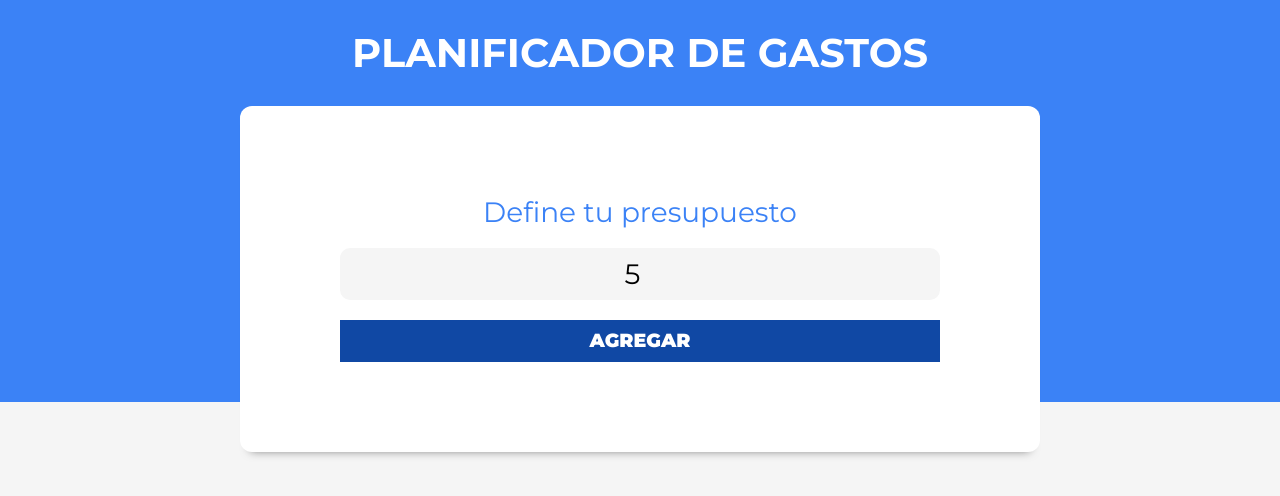
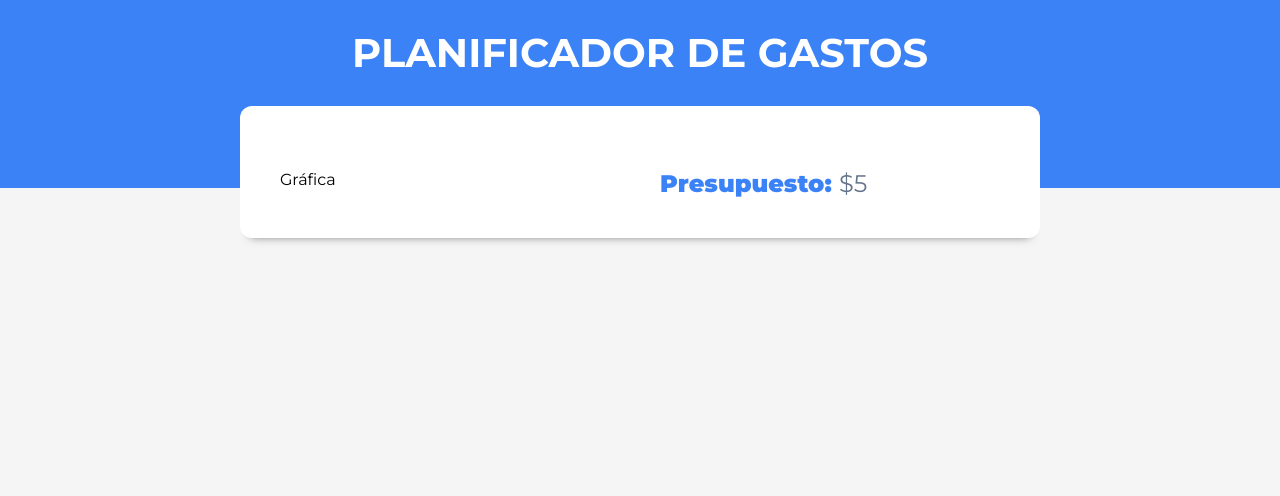
Before and after one commit to DiegoEDG/control-de-gastos, a React (Vite) app: page / in a window 1280 px wide. Both pictures are taken after typing "5" into the empty fields and a click on the input "Agregar". Shown: the top 496 px of the page. Built offline with nearby package versions, Linux system fonts and the light colour scheme.

Commit message:
Componente ControlPresupuesto creado

```diff
--- a/src/App.jsx
+++ b/src/App.jsx
@@ -3,9 +3,15 @@ import { Header } from './components/Header';
 
 function App() {
 	const [presupuesto, setPresupuesto] = useState(0);
+	const [isValidPresupuesto, setIsValidPresupuesto] = useState(false);
 	return (
 		<div>
-			<Header presupuesto={presupuesto} setPresupuesto={setPresupuesto} />
+			<Header
+				presupuesto={presupuesto}
+				setPresupuesto={setPresupuesto}
+				setIsValidPresupuesto={setIsValidPresupuesto}
+				isValidPresupuesto={isValidPresupuesto}
+			/>
 		</div>
 	);
 }
--- /dev/null
+++ b/src/components/ControlPresupuesto.jsx
@@ -0,0 +1,16 @@
+import React from 'react';
+
+export const ControlPresupuesto = ({ presupuesto }) => {
+	return (
+		<div className="contenedor-presupuesto contenedor sombra dos-columnas">
+			<div>
+				<p>Gráfica</p>
+			</div>
+			<div className="contenido-presupuesto">
+				<p>
+					<span>Presupuesto: </span>${presupuesto}
+				</p>
+			</div>
+		</div>
+	);
+};
--- a/src/components/Header.jsx
+++ b/src/components/Header.jsx
@@ -1,11 +1,20 @@
 import React from 'react';
+import { ControlPresupuesto } from './ControlPresupuesto';
 import { PresupuestoForm } from './PresupuestoForm';
 
-export const Header = ({ presupuesto, setPresupuesto }) => {
+export const Header = ({ presupuesto, setPresupuesto, isValidPresupuesto, setIsValidPresupuesto }) => {
 	return (
 		<header>
 			<h1>Planificador de Gastos</h1>
-			<PresupuestoForm presupuesto={presupuesto} setPresupuesto={setPresupuesto} />
+			{isValidPresupuesto ? (
+				<ControlPresupuesto presupuesto={presupuesto} />
+			) : (
+				<PresupuestoForm
+					presupuesto={presupuesto}
+					setPresupuesto={setPresupuesto}
+					setIsValidPresupuesto={setIsValidPresupuesto}
+				/>
+			)}
 		</header>
 	);
 };
--- a/src/components/PresupuestoForm.jsx
+++ b/src/components/PresupuestoForm.jsx
@@ -1,7 +1,7 @@
 import React, { useState } from 'react';
 import { Mensaje } from './Mensaje';
 
-export const PresupuestoForm = ({ presupuesto, setPresupuesto }) => {
+export const PresupuestoForm = ({ presupuesto, setPresupuesto, setIsValidPresupuesto }) => {
 	const [mensaje, setMensaje] = useState('');
 
 	const handlePresupuesto = (e) => {
@@ -12,6 +12,7 @@ export const PresupuestoForm = ({ presupuesto, setPresupuesto }) => {
 			return;
 		}
 		setMensaje('');
+		setIsValidPresupuesto(true);
 	};
 
 	return (
```
